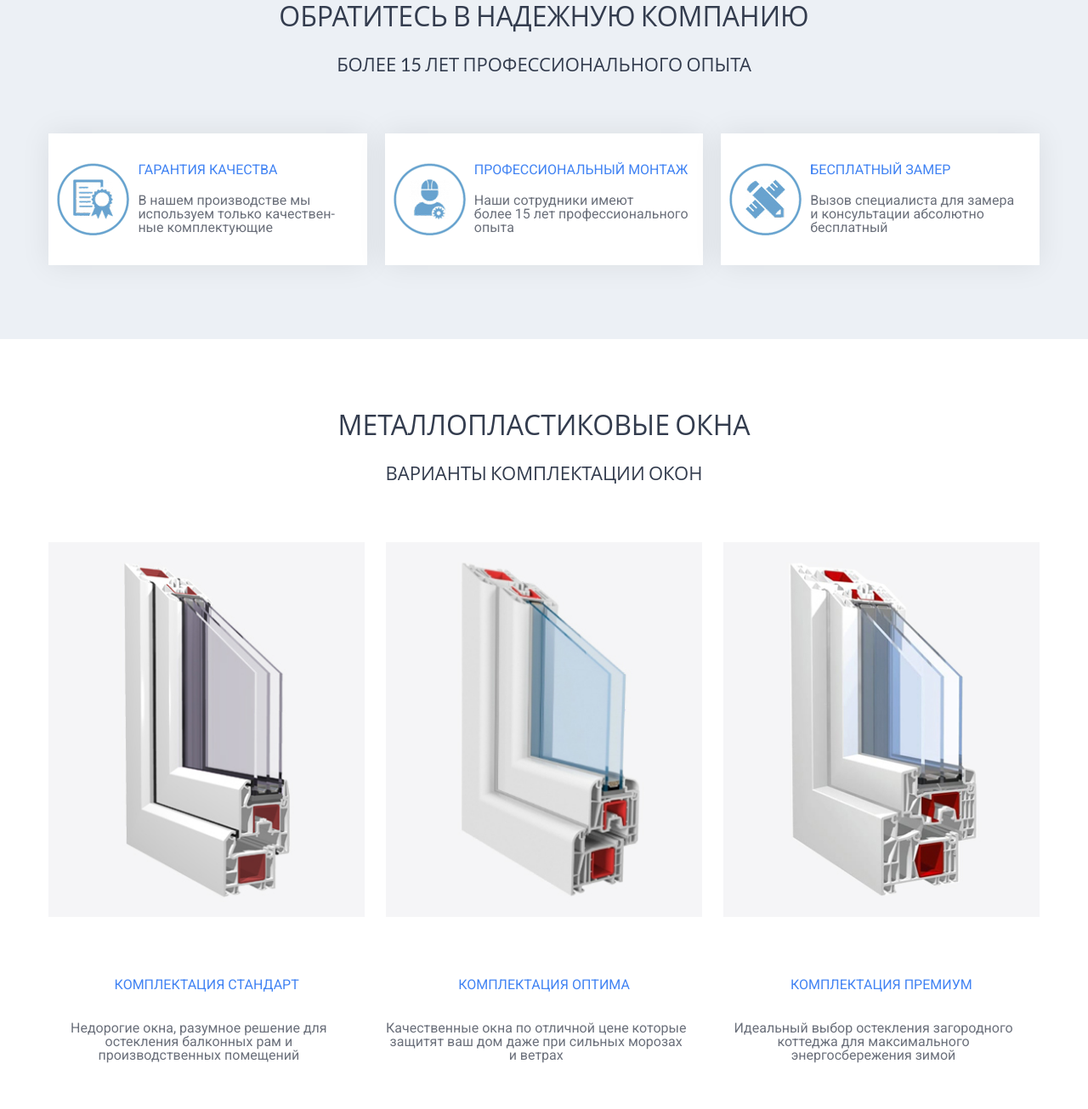
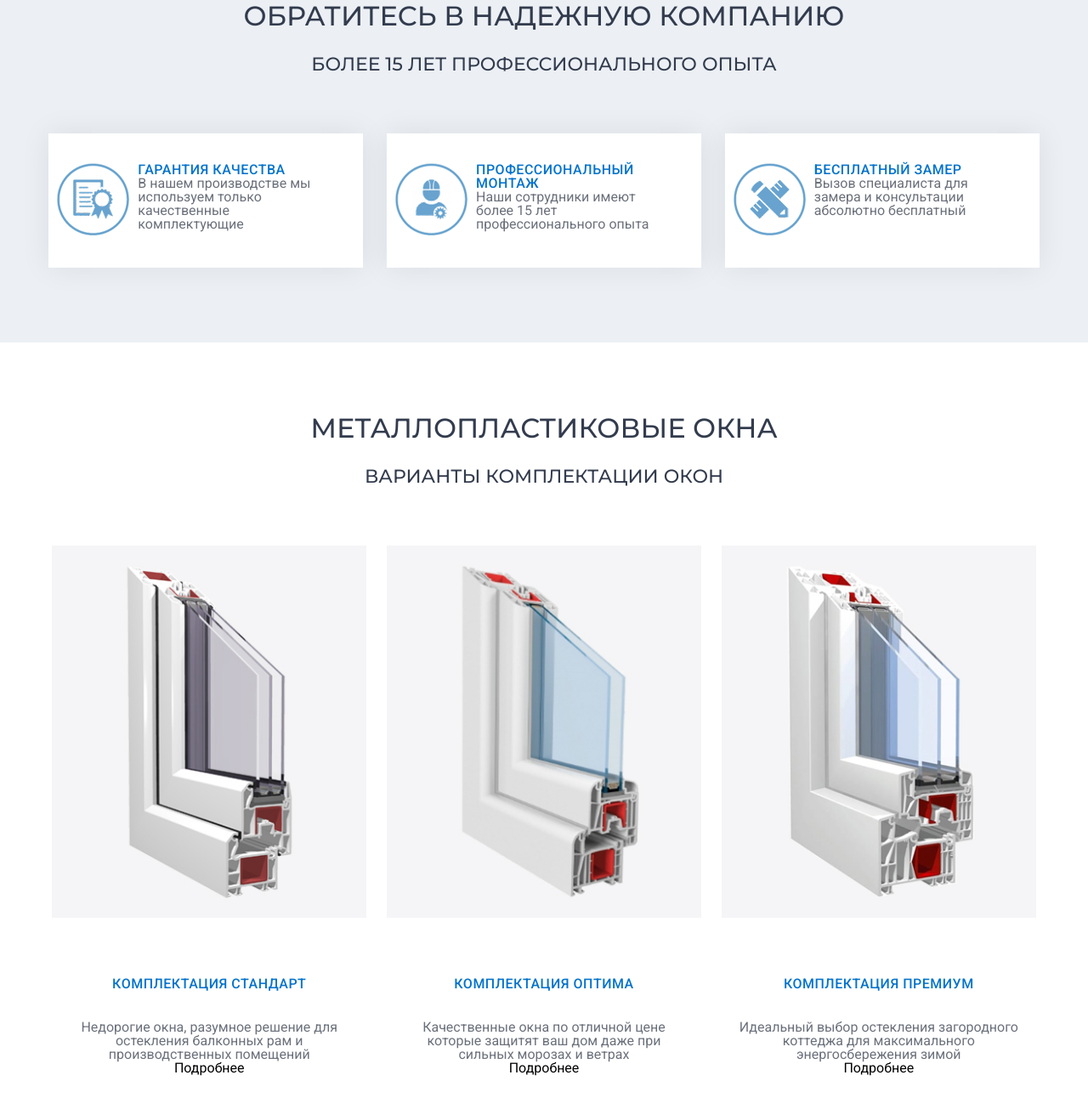
Before and after one commit to AndreyStrelcov/lending-1, a website: page app/index.html in a window 1280 px wide. Shown: the part 757-2062 px from the top of the page at 85% size. Drawn offline with Linux system fonts and the light colour scheme.

Commit message:
tidiness1

```diff
--- a/app/index.html
+++ b/app/index.html
@@ -75,82 +75,87 @@
 		</div>
 	</section>
 	<!-- Benefit -->
-	<section class="benefit-block">
+	<section class="benefit-block them-block">
 		<div class="container">
 			<div class="title-block">
-				<h2 class="headline">Обратитесь в надежную компанию</h2>
-				<h3 class="subtitle">Более 15 лет профессионального опыта</h3>
+				<h2 class="main-headline">Обратитесь в надежную компанию</h2>
+				<h3 class="main-subtitle">Более 15 лет профессионального опыта</h3>
 			</div>
-			<div class="benefit-item">
-				<ul class="benefit-row">
-					<li class="benefit-item--quality col-1-3 item-block">
-						<img src="img/quality-85.png" alt="" class="">
+			<div class="wrapper-row">
+					<div class="col-1-3 them-shadow">
+						<div class="benefit-item--icon">
+							<img src="img/quality-85.png" alt="" class="">
+						</div>
 						<div class="benefit-text">
-							<h5>Гарантия качества</h5>
-							<span>В нашем производстве мы<br>
-                               используем только качествен-<br>ные комплектующие
+							<h5 class="benefit-headline">Гарантия качества</h5>
+							<span class="desc-subtitle">В нашем производстве мы
+                               используем только качественные комплектующие
 		                    </p>
 		                </div>
-					</li>
-					<li class="benefit-item--install col-1-3 item-block">
-						<img src="img/install-85.png" alt="" class="">
+					</div>
+					<div class="col-1-3 them-shadow">
+						<div class="benefit-item--icon">
+							<img src="img/install-85.png" alt="" class="">
+					    </div>
 						<div class="benefit-text">
-							<h5>Профессиональный монтаж</h5>
-							<span>Наши сотрудники имеют<br> более 15 лет
-							      профессионального<br> опыта
+							<h5 class="benefit-headline">Профессиональный монтаж</h5>
+							<span class="desc-subtitle">Наши сотрудники имеют более 15 лет
+							      профессионального опыта
 		                    </span>
 		                </div>
-					</li>
-					<li class="benefit-item--meas col-1-3 item-block">
-						<img src="img/meas-85.png" alt="" class="">
+					</div>
+					<div class="col-1-3 them-shadow">
+						<div class="benefit-item--icon">
+							<img src="img/meas-85.png" alt="" class="">
+						</div>
 						<div class="benefit-text">
-							<h5>Бесплатный замер</h5>
-							<span>Вызов специалиста для
-                                  замера<br> и консультации абсолютно<br> бесплатный
+							<h5 class="benefit-headline">Бесплатный замер</h5>
+							<span class="desc-subtitle">Вызов специалиста для
+                                  замера и консультации абсолютно бесплатный
 		                    </span>
 		                </div>
-					</li>
-				</ul>
+					</div>
 			</div>
 		</div>
 	</section>
 	<!-- Windows -->
-	<section class="windows-block">
+	<section class="them-block">
 		<div class="container">
 			<div class="title-block">
-				<h2 class="headline">Металлопластиковые окна</h2>
-				<h3 class="subtitle">Варианты комплектации окон</h3>
+				<h2 class="main-headline">Металлопластиковые окна</h2>
+				<h3 class="main-subtitle">Варианты комплектации окон</h3>
 			</div>
-			<div class="windows-item">
-				<ul class="windows-row">
-					<li>
-						<img src="img/foto-58(380-450).jpg" alt="">
-						<h3 class="">Комплектация стандарт</h3>
-						<div class="">
-							<span class="">Недорогие окна, разумное
+			<div class="wrapper-row">
+					<div class="col-1-3">
+						<img class="foto-block" src="img/foto-58(380-450).jpg" alt="">
+						<h3 class="desc-headline">Комплектация стандарт</h3>
+						<div class="windows-item--desc">
+						<p class="desc-subtitle">Недорогие окна, разумное
                                        	решение для остекления балконных рам
-                                      	 и производственных помещений</span>
+                                      	 и производственных помещений</p>
                         </div>
-					</li><!--
-					block--><li>
-						<img src="img/foto-70(380-450).jpg" alt="">
-						<h3 class="">Комплектация оптима</h3>
-						<div class="">
-							<span class="">Качественные окна по отличной цене
+                        <div class="">Подробнее</div>
+					</div><!--
+			  gap--><div class="col-1-3">
+						<img class="foto-block" src="img/foto-70(380-450).jpg" alt="">
+						<h3 class="desc-headline">Комплектация оптима</h3>
+						<div class="windows-item--desc">
+						<p class="desc-subtitle">Качественные окна по отличной цене
                                       	 которые защитят ваш дом даже при
-                                      	 сильных морозах и ветрах</span>
+                                      	 сильных морозах и ветрах</p>
                         </div>
-					</li><!--
-					block--><li>
-						<img src="img/foto-88(380-450).jpg" alt="">
-						<h3 class="">Комплектация премиум</h3>
-						<div class="">
-							<span class="">Идеальный выбор  остекления
+                        <div class="">Подробнее</div>
+					</div><!--
+	       	  gap--><div class="col-1-3">
+						<img class="foto-block" src="img/foto-88(380-450).jpg" alt="">
+						<h3 class="desc-headline">Комплектация премиум</h3>
+						<div class="windows-item--desc">
+						<p class="desc-subtitle">Идеальный выбор  остекления
                                       	 загородного коттеджа для максимального
-                                      	 энергосбережения зимой</span>
+                                      	 энергосбережения зимой</p>
                         </div>
-					</li>
-				</ul>
+                        <div class="">Подробнее</div>
+					</div>
 			</div>
 		</div>
 	</section>
--- a/app/sass/base/_font.scss
+++ b/app/sass/base/_font.scss
@@ -1,22 +1,54 @@
 /*---Base Style---*/
 .font-base {
 	font-family: $font-sec;
-	font-size: $font-menu;
+	font-size: 16px;
 	font-weight: $regular;
 }
 /*---Title-block---*/
 .title-block {
 	text-align: center;
-	font-family: $font-primary;
+	font-family: $font-test;
 	color: $text-title;
 	text-transform: uppercase;
+	 font-weight: $medium;
+	 margin-bottom: 70px;
 }
-.headline {
+.main-headline {
 			font-size: $font-title;
-	        font-weight: $regular;
 }
-.subtitle {
+.main-subtitle {
 			font-size: $font-title-sec;
-			font-weight: $regular;
 			padding-top: 30px;
 }
+/*---Descrription-block---*/
+.desc-headline {
+	text-transform: uppercase;
+	color: $desc-headline;
+	font-size: $font-form;
+	font-weight: $medium;
+	letter-spacing: 0.5px;
+	margin: 70px 0 35px 0;
+}
+.desc-subtitle {
+	color: $desc-color;
+}
+/*---Foto-block---*/
+.foto-block {
+	width: 100%;
+	display: block;
+}
+@media screen and (max-width: 480px) {
+	.title-block {
+		margin-bottom: 35px;
+	}
+	.main-headline {
+		font-size: 24px;
+	}
+	.main-subtitle {
+		font-size: 16px;
+		display: none;
+	}
+	.desc-headline {
+		margin: 35px 0 15px 0;
+	}
+}
--- a/app/sass/base/_grid.scss
+++ b/app/sass/base/_grid.scss
@@ -5,6 +5,15 @@
 	padding-right: 15px;
 	padding-left: 15px;
 }
+.them-block {
+	padding: 85px 0 85px;
+}
 .col-1-3 {
-	width: 32%;
+	width: 31%;
+	display: inline-block;
+	margin: 0 1%;
 }
+.wrapper-row {
+	text-align: center;
+	margin: 0 -1%;
+}
--- a/app/sass/base/_tools.scss
+++ b/app/sass/base/_tools.scss
@@ -1,4 +1,4 @@
-/* Clearfix*/
+/*---Clearfix---*/
 @mixin clearing {
 	&::before,&::after {
   		content: "";
@@ -15,7 +15,7 @@
     -moz-#{$property}:$value;
  	#{$property}:$value;
 }
-/* Box-sizing*/
+/*---Box-sizing---*/
 *,
 *:before,
 *:after {
--- a/app/sass/base/_vars.scss
+++ b/app/sass/base/_vars.scss
@@ -9,6 +9,8 @@ $fone-footer: #1f2f46;
 $hover-menu: #b3cdfa;
 $hover-btn: #f84109;
 $benefit-color: #ecf0f5;
+$desc-color: #6b707b;
+$desc-headline: #0373cc;
 
 $font-menu: 14px;
 $font-action: 46px;
@@ -19,18 +21,13 @@ $font-title-sec: 22px;
 
 @import url('https://fonts.googleapis.com/css?family=Roboto:100,300,400,500,700,900&subset=cyrillic');
 @import url('https://fonts.googleapis.com/css?family=Lato:100,300,400,700&subset=cyrillic');
+@import url('https://fonts.googleapis.com/css?family=Montserrat:300,400,500,600');
 $font-primary: "Lato","Open Sans",sans-serif;
 $font-sec: "Roboto", "Open Sans", sans-serif;
+$font-test: 'Montserrat', sans-serif;
 
 $thin: 100;
 $light: 300;
 $regular: 400;
 $medium: 500;
 $bold: 700;
-
-
-
-/* 1)Сделать классы для кнопок: один общий и остальные специфичные;*/
-/* // 2)Изображению задаем   max-width;*/
-/* 3)*/
-/*  */
--- a/app/sass/layout/_benefit.scss
+++ b/app/sass/layout/_benefit.scss
@@ -1,48 +1,29 @@
+/*----------Benefit-block----------*/
 .benefit-block {
-	padding: 85px 0 85px;
 	background-color: $benefit-color;
 }
-.benefit-item {
-	padding-top: 70px;
-}
-.benefit-row {
-	text-align: center;
-	li {
-		display: inline-block;
-	}
-	img {
-			padding: 35px 0 35px 10px;
-			float: left;
-		}
+.benefit-item--icon {
+	float: left;
+	padding: 35px 0 35px 10px;
 }
 .benefit-text {
 	float: left;
-	padding-left: 10px;
+	width: 62%;
+	margin-left: 10px;
 	text-align: left;
-	font-family: $font-sec;
-	h5 {
-			font-size: 16px;
-			text-transform: uppercase;
-			color: $primary-color;
-			padding-top: 35px;
-		}
-	span {
-			font-size: 16px;
-			color: #6b707b;
-			padding-top: 20px;
-			display: block;
-		}
 }
-.item-block {
+.benefit-headline {
+	text-transform: uppercase;
+	color: $desc-headline;
+	font-size: $font-form;
+	font-weight: $medium;
+	letter-spacing: 0.5px;
+	padding-top: 35px;
+}
+.them-shadow {
 	background-color: #fff;
 	-webkit-box-shadow: 0px 0px 33px 0px rgba(0,0,0,0.08);
 	        box-shadow: 0px 0px 33px 0px rgba(0,0,0,0.08);
-}
-.benefit-item--quality {
-	margin-right: 1.5%;
-}
-.benefit-item--install {
-	margin-right: 1.5%;
 }
 @media screen and (max-width: 480px) {
 	.benefit-title {
--- a/app/sass/layout/_header.scss
+++ b/app/sass/layout/_header.scss
@@ -28,6 +28,7 @@
   float: left;
   padding: 20px 0 20px 20px;
   color: #b3cdfa;
+  font-size: 14px;
 }
 .info-block--city,.info-block--phone {
   display: block;
@@ -87,6 +88,7 @@
   color: #fff;
   font-family: $font-primary;
   font-weight: $regular;
+  font-size: 14px;
 }
 /*Toggle*/
 .menu-block--toggle {
--- a/app/sass/layout/_windows.scss
+++ b/app/sass/layout/_windows.scss
@@ -1,48 +1,11 @@
-.windows-block {
-	padding: 85px 0 85px;
-}
-.title-block {
-	text-align: center;
-	font-family: $font-primary;
-	color: $text-title;
-	text-transform: uppercase;
-}
-.headline {
-			font-size: $font-title;
-	        font-weight: $regular;
-}
-.subtitle {
-			font-size: $font-title-sec;
-			font-weight: $regular;
-			padding-top: 30px;
-}
-.windows-item {
-	text-align: center;
-	padding-top: 70px;
-}
-.windows-row {
-	margin: 0 -3%;
-	li {
-		display: inline-block;
-		width: 30%;
-		margin: 0 1%;
-			img {
-				width: 100%;
-			}
-	}
-	h3 {
-		padding-top: 70px;
-		font-size: 16px;
-		text-transform: uppercase;
-		color: #4183f3;
-	}
-	span {
-		padding-top: 35px;
-		color: #6b707b;
-		font-size: 16px;
-	}
-	div {
-		width: 95%;
-		padding-top: 35px;
+/*----------Windows-block----------*/
+
+@media screen and (max-width: 480px) {
+	.col-1-3 {
+		display: block;
+		width: 100%;
 	}
 }
+.windows-item--desc {
+	padding: 0 20px;
+}
```
Also changed, not shown: app/css/main.css.
